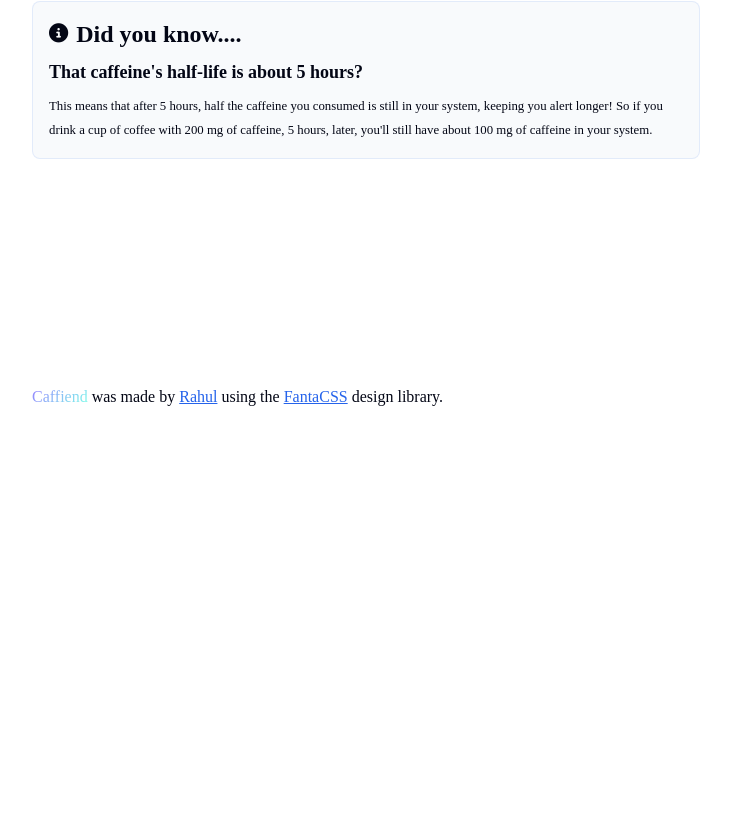
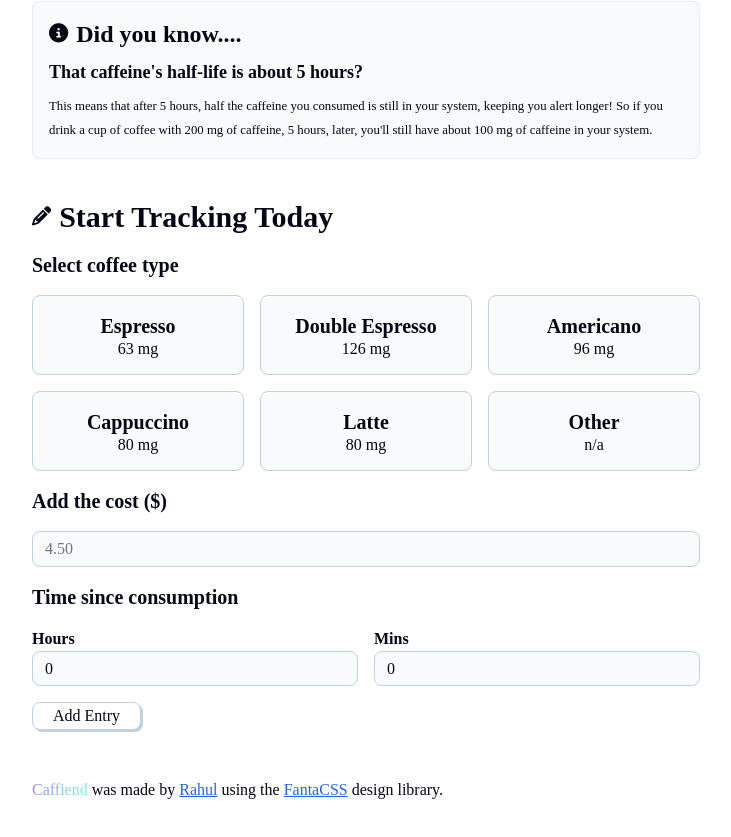
Before and after one commit to Rahul8320/Caffiend, a React (Vite) app: page / in a window 1280 px wide. Shown: the part 343-1180 px from the top of the page, without its empty margins (274-1005 px from the left). Before the commit the page ends 800 px from the top, so only its background shows below. Built offline with nearby package versions, Linux system fonts and the light colour scheme; a web font is replaced by a local one.

Commit message:
Add coffee form

```diff
--- a/src/components/CoffeeForm.tsx
+++ b/src/components/CoffeeForm.tsx
@@ -1,5 +1,106 @@
+import { useState } from "react";
+import { coffeeOptions } from "../utils";
+
 function CoffeeForm() {
-  return <></>;
+  const [selectedCoffee, setSelectedCoffee] = useState<string | null>(null);
+  const [showCoffeeType, setShowCoffeeType] = useState(false);
+
+  return (
+    <>
+      <div className="section-header">
+        <i className="fa-solid fa-pencil" />
+        <h2>Start Tracking Today</h2>
+      </div>
+      <h4>Select coffee type</h4>
+      <div className="coffee-grid">
+        {coffeeOptions.slice(0, 5).map((option, optionIndex) => {
+          return (
+            <button
+              className={
+                "button-card" +
+                (selectedCoffee === option.name ? "coffee-button-selected" : "")
+              }
+              key={optionIndex}
+              onClick={() => {
+                setSelectedCoffee(option.name);
+                setShowCoffeeType(false);
+              }}
+            >
+              <h4>{option.name}</h4>
+              <p>{option.caffeine} mg</p>
+            </button>
+          );
+        })}
+        <button
+          className={
+            "button-card" + (showCoffeeType ? "coffee-button-selected" : "")
+          }
+          onClick={() => {
+            setShowCoffeeType(true);
+            setSelectedCoffee(null);
+          }}
+        >
+          <h4>Other</h4>
+          <p>n/a</p>
+        </button>
+      </div>
+      {showCoffeeType && (
+        <select
+          onChange={(e) => setSelectedCoffee(e.target.value)}
+          name="coffee-list"
+          id="coffee-list"
+        >
+          <option value={undefined} selected disabled>
+            Select type
+          </option>
+          {coffeeOptions.map((option, optionIndex) => {
+            return (
+              <option key={optionIndex} value={option.name}>
+                {option.name} ({option.caffeine}mg)
+              </option>
+            );
+          })}
+        </select>
+      )}
+      <h4>Add the cost ($)</h4>
+      <input className="w-full" type="number" placeholder="4.50" min={0.5} />
+      <h4>Time since consumption</h4>
+      <div className="time-entry">
+        <div>
+          <h6>Hours</h6>
+          <select id="hours-select">
+            {[
+              0, 1, 2, 3, 4, 5, 6, 7, 8, 9, 10, 11, 12, 13, 14, 15, 16, 17, 18,
+              19, 20, 21, 22, 23, 24,
+            ].map((hour, hourIndex) => {
+              return (
+                <option key={hourIndex} value={hour}>
+                  {hour}
+                </option>
+              );
+            })}
+          </select>
+        </div>
+        <div>
+          <h6>Mins</h6>
+          <select id="hours-select">
+            {[0, 5, 10, 15, 20, 25, 30, 35, 40, 45, 50, 55].map(
+              (min, minIndex) => {
+                return (
+                  <option key={minIndex} value={min}>
+                    {min}
+                  </option>
+                );
+              }
+            )}
+          </select>
+        </div>
+      </div>
+      <button>
+        <p>Add Entry</p>
+      </button>
+    </>
+  );
 }
 
 export default CoffeeForm;
```
